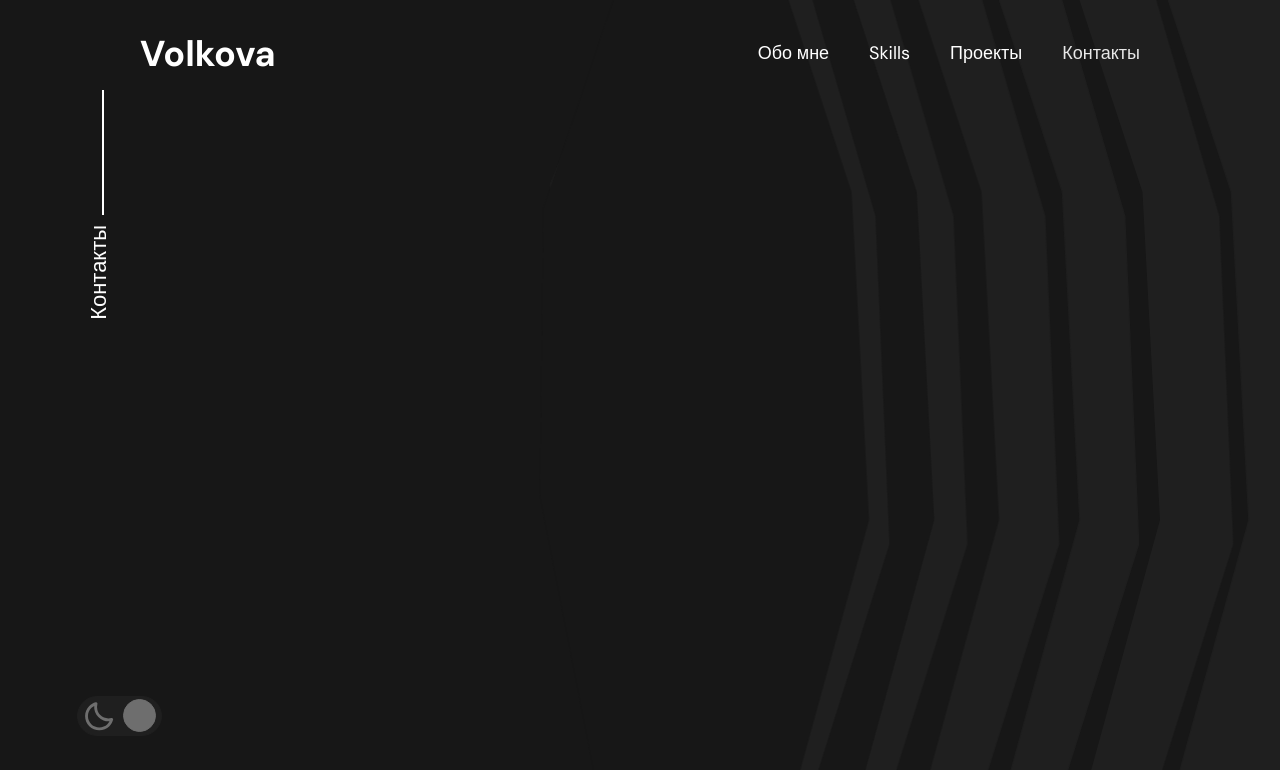
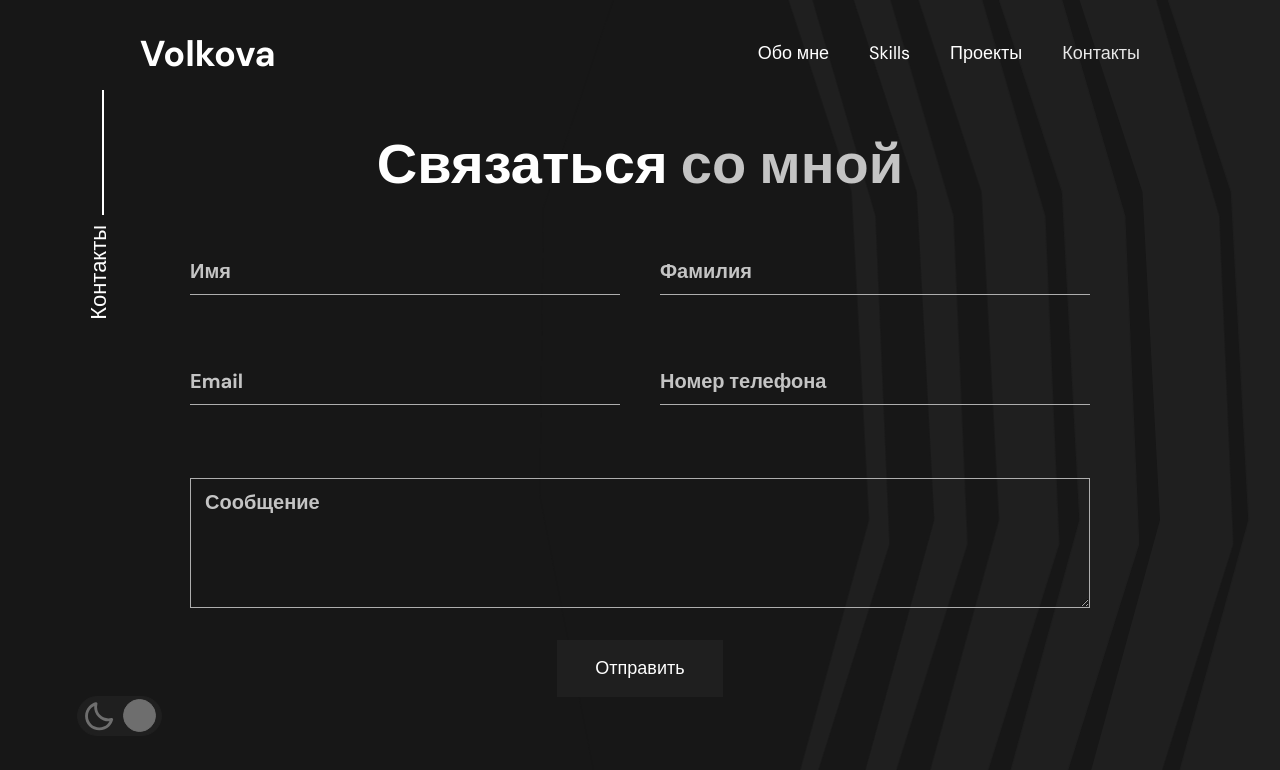
Before and after one commit to alyonavolk/portfolio, a React (Create React App) app: page /contacts in a window 1280 px wide. Shown: the top 770 px of the page. Built offline with nearby package versions, Linux system fonts and the light colour scheme.

Commit message:
Создание страницы контакты (добавлние формы)

```diff
--- a/package.json
+++ b/package.json
@@ -3,16 +3,19 @@
   "version": "0.1.0",
   "private": true,
   "dependencies": {
+    "@emailjs/browser": "^3.10.0",
     "@testing-library/jest-dom": "^5.16.5",
     "@testing-library/react": "^13.4.0",
     "@testing-library/user-event": "^13.5.0",
+    "formik": "^2.2.9",
     "react": "^18.2.0",
     "react-dom": "^18.2.0",
     "react-router-dom": "^5.3.3",
     "react-scripts": "5.0.1",
     "react-transition-group": "^4.4.5",
     "sass": "^1.56.1",
-    "web-vitals": "^2.1.4"
+    "web-vitals": "^2.1.4",
+    "yup": "^0.32.11"
   },
   "scripts": {
     "start": "react-scripts start",
--- a/src/components/About/about.js
+++ b/src/components/About/about.js
@@ -45,7 +45,7 @@ const About = () => {
                 </li>
                 <li className='about__link'>
                     <button className='link__btn icon-ds'
-                    onClick={() => window.location.href = 'https://discordapp.com/users/717265325967540284'} />
+                    onClick={() => window.location.href = 'https://discordapp.com/users/751402235212070942'} />
                    <p className='link__title'>
                         Discord
                    </p>
--- a/src/components/Main/main.js
+++ b/src/components/Main/main.js
@@ -25,7 +25,7 @@ const Main = () => {
                 </li>
                 <li className='main__link'>
                     <button className='main__btn icon-ds'
-                    onClick={() => window.location.href = 'https://discordapp.com/users/717265325967540284'}  target='_blank'>
+                    onClick={() => window.location.href = 'https://discordapp.com/users/751402235212070942'}  target='_blank'>
                     </button>
                 </li>
             </ul>
--- a/src/components/Routes/Routes.js
+++ b/src/components/Routes/Routes.js
@@ -7,6 +7,7 @@ import Skills from '../Skills/skills';
 
 import {CSSTransition, TransitionGroup } from 'react-transition-group';
 import Projects from '../Projects/projects';
+import Contacts from '../Сontacts/contacts';
 
 const Routes = () => {
     const lock = useLocation();
@@ -42,8 +43,9 @@ const Routes = () => {
                   </div>
                 </Route>
                 <Route exact path='/contacts'>
-                  <div className='content__about'>
+                  <div className='content__block_middle'>
                     <PageName>Контакты</PageName>
+                    <Contacts />
                   </div>
                 </Route>
               </Switch>
--- /dev/null
+++ b/src/components/subComponents/contactsInput/contactsInput.js
@@ -0,0 +1,10 @@
+import './contactsInput.scss';
+
+const ConstactsInput = ({placeholder, value, onChange, invalid, type, onBlur, name}) => {
+    return (
+        <input type={type} className={`inputCn ${invalid}`} name={name}
+        placeholder={placeholder} value={value} onChange={onChange} onBlur={onBlur}/>
+    );
+};
+
+export default ConstactsInput;
--- /dev/null
+++ b/src/components/subComponents/contactsInput/contactsInput.scss
@@ -0,0 +1,24 @@
+@import '../../../style/variables.scss';
+
+.inputCn{
+    @extend %inputText;
+    color: $sub-text;
+
+    width: 430px;
+    padding: 10px 0;
+    background: inherit;
+    border: none;
+    border-bottom: 1px solid #AEAEAE;
+    transition: box-shadow 0.3s linear;
+
+    &::placeholder{
+        color: $grey-text;
+    }
+    &:focus, &:hover{
+        outline: none;
+        box-shadow: 0px 5px 7px -5px $grey-text;
+    }
+    @media (max-width: 768px) {
+        max-width: 300px;
+    }
+}
--- a/src/components/Сontacts/contacts.js
+++ b/src/components/Сontacts/contacts.js
@@ -1,9 +1,86 @@
+import { useRef } from 'react';
+import ContactsInput from '../subComponents/contactsInput/contactsInput';
 import './contacts.scss';
+import key from '../../resource/emailkey';
+
+import { useFormik } from 'formik';
+import * as Yup from 'yup';
+import emailjs from '@emailjs/browser';
+
 
 const Contacts = () => {
+    const phoneReg = /^((\\+[1-9]{1,4}[ \\-]*)|(\\([0-9]{2,3}\\)[ \\-]*)|([0-9]{2,4})[ \\-]*)*?[0-9]{3,4}?[ \\-]*[0-9]{3,4}?$/;
+
+    const form = useRef();
+
+    const formik = useFormik({
+        initialValues: {
+            name: '',
+            surname: '',
+            email: '',
+            tel: ''
+        },
+        validationSchema: Yup.object({
+            name: Yup.string().required('Введите имя'),
+            surname: Yup.string().required('Введите фамилию'),
+            email: Yup.string().email('Неверный адрес электронной почты').required('Введите адрес электронной почты'),
+            tel: Yup.string().matches(phoneReg, 'Неверный номер телефона').required('Введите номер телефона')
+        }),
+        onSubmit: () => onSubmit()
+    })
+
+    const onSubmit = () => {
+        emailjs.sendForm(key.SERVICE_ID, key.TEMPLATE_ID, form.current, key.PUBLIC_KEY)
+        .then((result) => {
+            console.log(result.text);
+            form.reset();
+        }, (error) => {
+            console.log(error.text);
+        });
+    }
+
     return (
-        <div>
+        <div className='contacts'>
+            <h2 className='contacts__title'>
+                Связаться <span>со мной</span>
+            </h2>
+            <form ref={form} id='form' className='form' onSubmit={formik.handleSubmit}>
+                <ul className='form__input'>
+                    <li>
+                        <ContactsInput type='text' placeholder='Имя' invalid=''
+                        name='name' onChange={formik.handleChange}
+                        value={formik.values.name}
+                        onBlur={formik.handleBlur}/>
+                        {formik.touched.name && formik.errors.name ? <div className='form_error'>{formik.errors.name}</div> : null}
+                    </li>
+                    <li>
+                        <ContactsInput type='text' placeholder='Фамилия' invalid=''
+                        name='surname' onChange={formik.handleChange}
+                        value={formik.values.surname}
+                        onBlur={formik.handleBlur}/>
+                        {formik.touched.surname && formik.errors.surname ? <div className='form_error'>{formik.errors.surname}</div> : null}
+                    </li>
+                    <li>
+                        <ContactsInput type='email' placeholder='Email' invalid=''
+                        name='email' onChange={formik.handleChange}
+                        value={formik.values.email}
+                        onBlur={formik.handleBlur}/>
+                        {formik.touched.email && formik.errors.email ? <div className='form_error'>{formik.errors.email}</div> : null}
+                    </li>
+                    <li>
+                        <ContactsInput type='tel' placeholder='Номер телефона' invalid=''
+                        name='tel' onChange={formik.handleChange}
+                        value={formik.values.tel}
+                        onBlur={formik.handleBlur}/>
+                        {formik.touched.tel && formik.errors.tel ? <div className='form_error'>{formik.errors.tel}</div> : null}
+                    </li>
+                </ul>
+                <textarea name='message' className='form__textarea' placeholder='Сообщение' />
 
+                <button className='contacts__btn'>
+                    Отправить
+                </button>
+            </form>
         </div>
     );
 };
--- a/src/components/Сontacts/contacts.scss
+++ b/src/components/Сontacts/contacts.scss
@@ -0,0 +1,76 @@
+@import '../../style/variables.scss';
+
+.contacts{
+    &__title{
+        text-align: center;
+        @extend %h2;
+        color: $main-text;
+        padding-bottom: 10px;
+        span {
+            color: $grey-text;
+        }
+        &_grey{
+            text-align: center;
+            font-weight: 500;
+            font-size: 26px;
+            line-height: 34px;
+            color: #828282;
+        }
+    }
+    &__btn{
+        display: block;
+        margin: 3% auto 0;
+        background-color: $bg-main;
+        border: 3px solid $bg-main;
+        transition: background-color 0.3s linear;
+        color: $main-text;
+        cursor: pointer;
+        @extend %link;
+        padding: 14px 35px;
+        &:hover{
+            background-color: $bg;
+            border: 3px solid $bg-main;
+            color: $sub-text;
+        }
+    }
+}
+
+.form{
+    margin: 3% auto 0;
+    max-width: 900px;
+    &__input{
+        display: flex;
+        flex-wrap: wrap;
+        gap: 40px;
+        margin-bottom: 50px;
+        li {
+            height: 70px;
+        }
+    }
+    &__textarea{
+        transition: background-color 0.3s linear;
+        max-width: 900px;
+        width: 100%;
+        height: 130px;
+        max-height: 130px;
+        @extend %inputText;
+        color: $sub-text;
+
+        padding: 10px 14px;
+        background: inherit;
+        border: 1px solid #AEAEAE;
+
+        &::placeholder{
+            color: $grey-text;
+        }
+        &:focus, &:hover{
+            outline: none;
+            background-color: $bg-main;
+        }
+    }
+    &_error{
+        @extend %link;
+        padding: 5px 0;
+        color: $grey-text;
+    }
+}
--- a/src/style/variables.scss
+++ b/src/style/variables.scss
@@ -1,11 +1,11 @@
 /*color*/
-$dark-black-bg: #1F1F1F;
-$dark-grey-bg: #171717;
-$white-bg: #FFFFFF;
-$beige-bg: #E8E8E8;
-$text-white-th: #676767;
+// $dark-black-bg: #1F1F1F;
+// $dark-grey-bg: #171717;
+// $white-bg: #FFFFFF;
+// $text-white-th: #676767;
 
 $img-color: #8e8e8e;
+$beige-bg: #E8E8E8;
 
 $bg-main: var(--bg-main);
 $bg: var(--bg);
@@ -53,6 +53,12 @@ $grey-text: var(--grey-text);
     line-height: 42px;
 }
 
+%inputText{
+    font-weight: 700;
+    font-size: 20px;
+    line-height: 26px;
+}
+
 @mixin poly($left, $time) {
     height: 100%;
     position: absolute;
```
Also changed, not shown: 2 other files (tests, documents, lock files or other folders).
